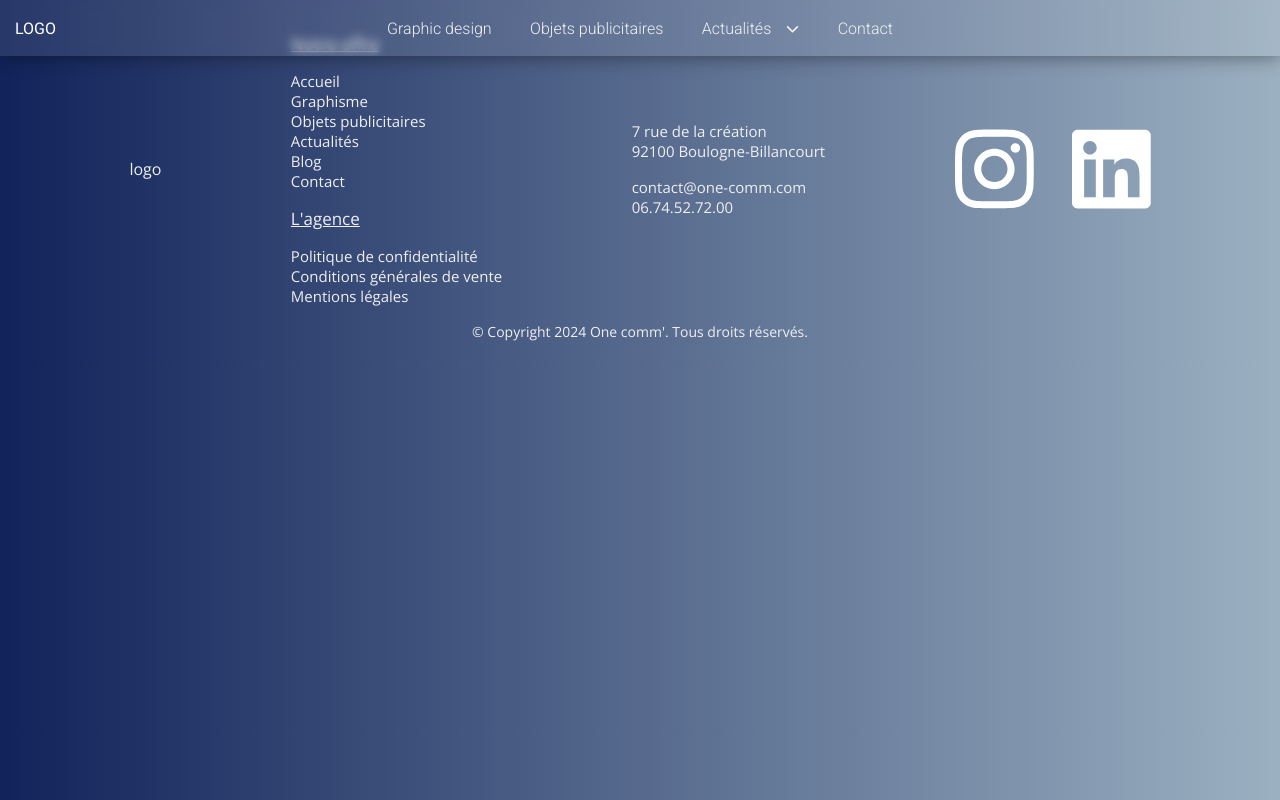
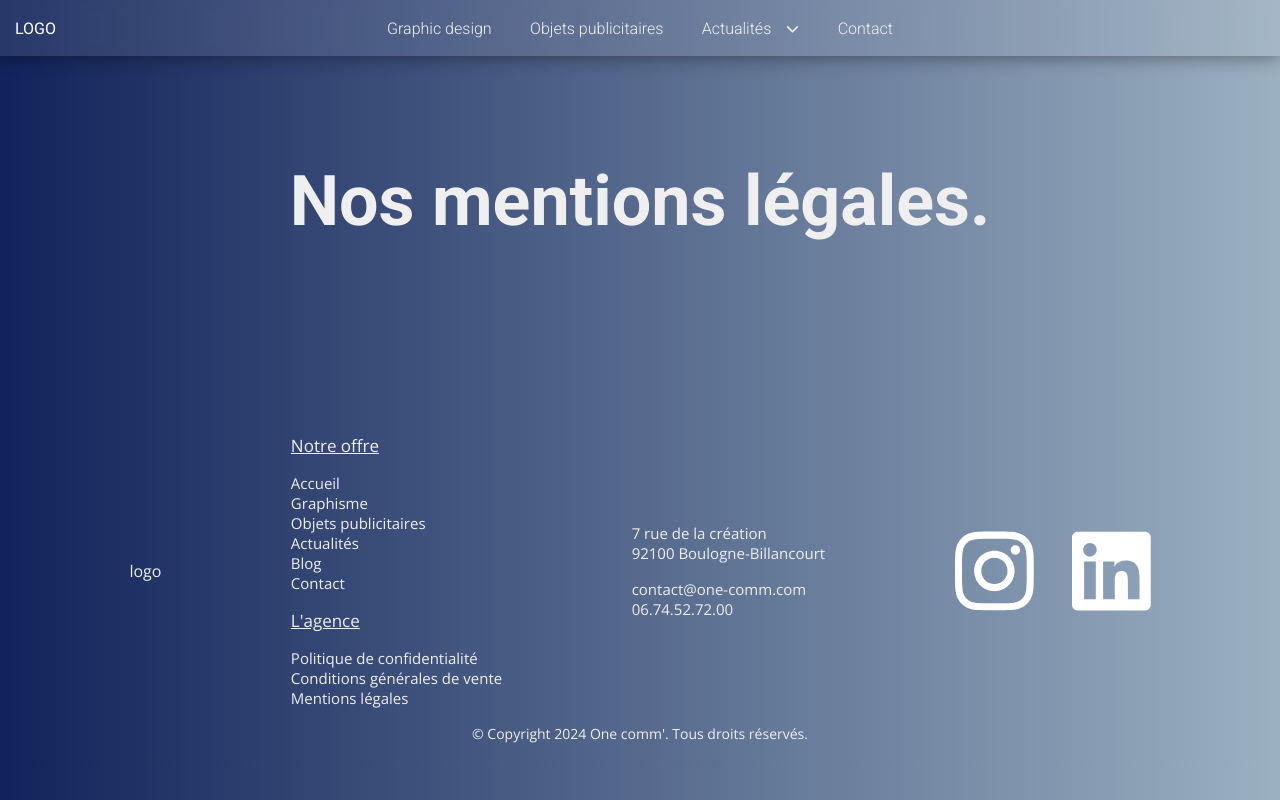
Before and after one commit to Scharlyopitz/One-comm, a React (Vite) app: page /mentionsLegales in a window 1280 px wide. Built offline with nearby package versions, Linux system fonts and the light colour scheme.

Commit message:
Ajout page mentions Legales

```diff
--- a/src/App.jsx
+++ b/src/App.jsx
@@ -9,6 +9,7 @@ import Blog from "./pages/Blog";
 import Actualites from "./pages/Actualites";
 import { useEffect } from "react";
 import TitlePage from "./components/TitlePage/TitlePage";
+import MentionsLegales from "./pages/MentionsLegales";
 
 function App() {
   const Contacts = {
@@ -35,6 +36,7 @@ function App() {
         <Route path="/contact" element={<Contact Contacts={Contacts} />} />
         <Route path="/blog" element={<Blog />} />
         <Route path="/actualites" element={<Actualites />} />
+        <Route path="/mentionsLegales" element={<MentionsLegales />} />
       </Routes>
       <Footer Contacts={Contacts} />
     </>
--- a/src/components/TitlePage/TitlePage.jsx
+++ b/src/components/TitlePage/TitlePage.jsx
@@ -11,6 +11,7 @@ export default function TitlePage() {
     "/objetsPublicitaires": "Objets Publicitaires",
     "/actualites": "Actualités",
     "/blog": "Blog",
+    "/mentionsLegales": "Mentions Legales",
   };
 
   useEffect(() => {
--- /dev/null
+++ b/src/pages/MentionsLegales.jsx
@@ -0,0 +1,9 @@
+import MiniSectionTxt from "../components/MiniSectionTxt/MiniSectionTxt";
+
+export default function MentionsLegales() {
+  return (
+    <main>
+      <MiniSectionTxt title="Nos mentions légales." />
+    </main>
+  );
+}
```
